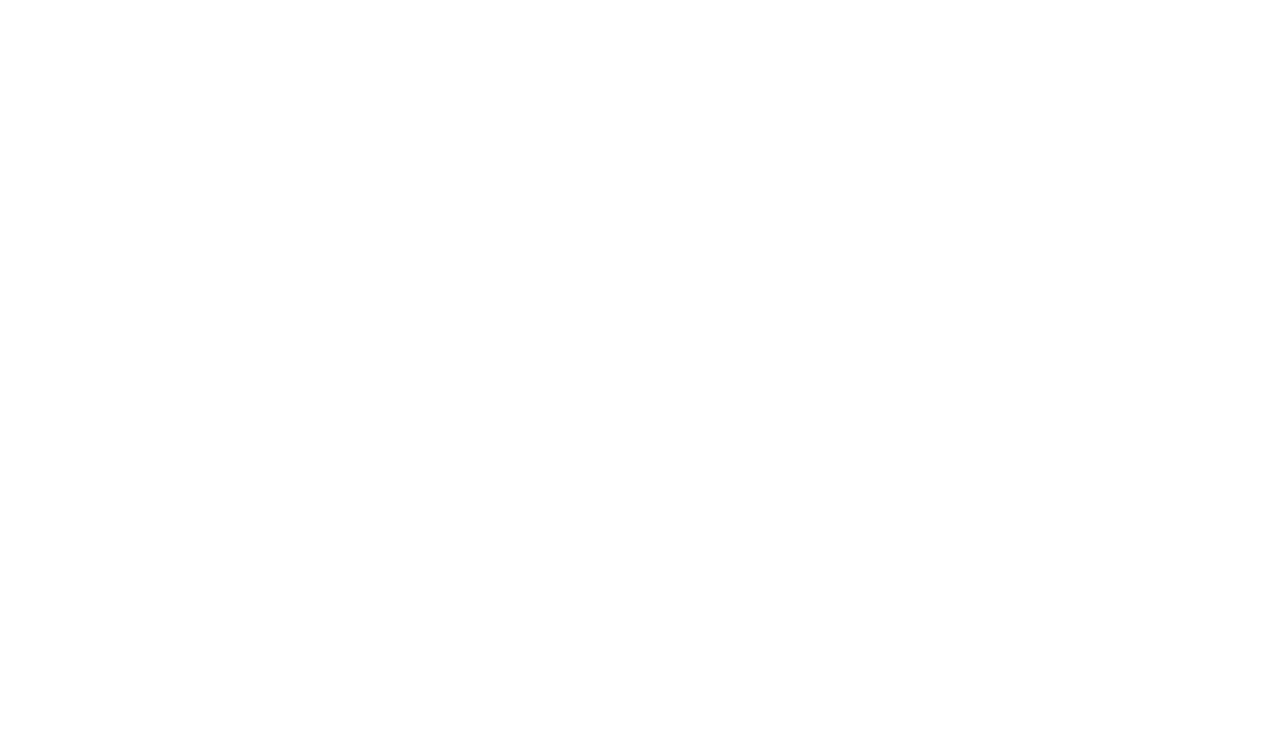
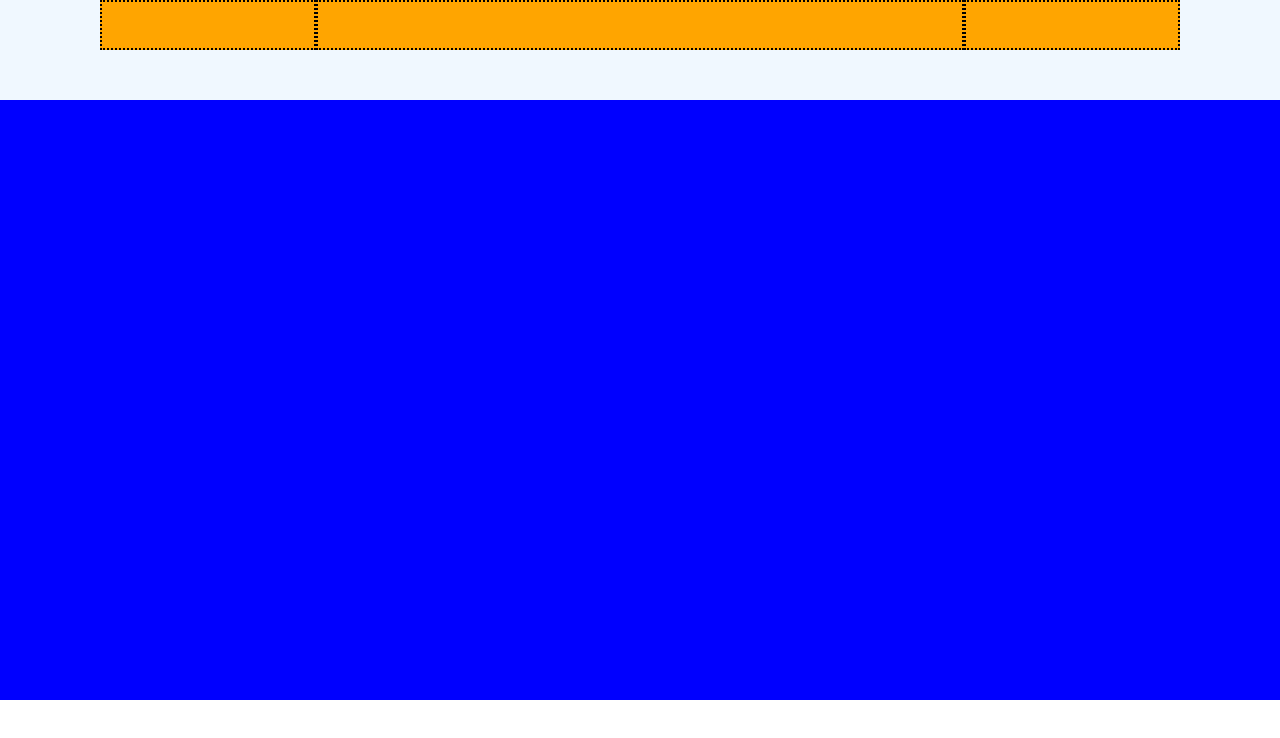
Before and after one commit to MateuszKacperski/htmlcss-struttura-discord, a plain HTML site: page index.html in a window 1280 px wide. Drawn offline with Linux system fonts and the light colour scheme.

Commit message:
added main-header layout

```diff
--- a/css/style.css
+++ b/css/style.css
@@ -4,3 +4,46 @@
     padding: 0;
     box-sizing: border-box;
 }
+
+/* Generics */
+
+body{
+    background-color: white;
+}
+
+/* Utils */
+
+.countainer{
+    max-width: 1080px;
+    margin:0 auto;
+    display:flex;
+    align-items: center;
+}
+
+/* Header */
+
+.main-header{
+    background-color: aliceblue;
+    min-height: 100px;
+}
+
+.footer-header{
+    background-color: blue;
+    min-height: 600px;
+}
+
+.small{
+    width: 20%;
+}
+
+
+.big{
+    width: 60%;
+}
+
+
+.box-header{
+    background-color: orange;
+    border: 2px dotted black;
+    min-height: 50px;
+}
--- a/index.html
+++ b/index.html
@@ -9,6 +9,26 @@
     <title>Struttura Discord</title>
 </head>
 <body>
+    <!--Creo-header-->
+    <header>
+        <!-- Main-header-->
+        <div class="main-header">
+            <div class="countainer">
+                <div class="box-header small">
+                </div>
+                <div class="box-header big">
+                </div>
+                <div class="box-header small">
+                </div>
+            </div>
+        </div>
+        <!-- Creo Footer-header-->
+        <div class="footer-header">
+            <div class="countainer">
+
+            </div>
+        </div>
+    </header>
 
 </body>
 </html>
```
